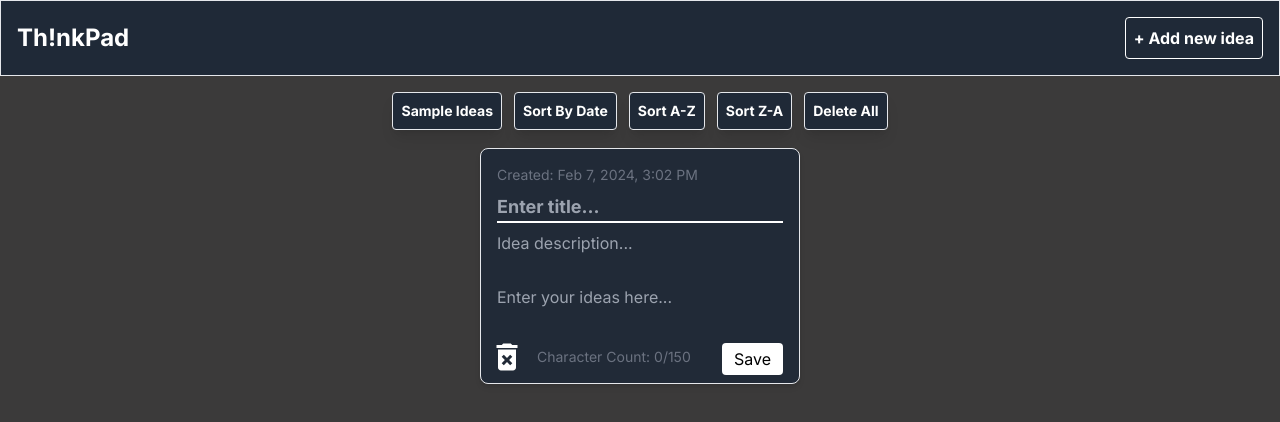
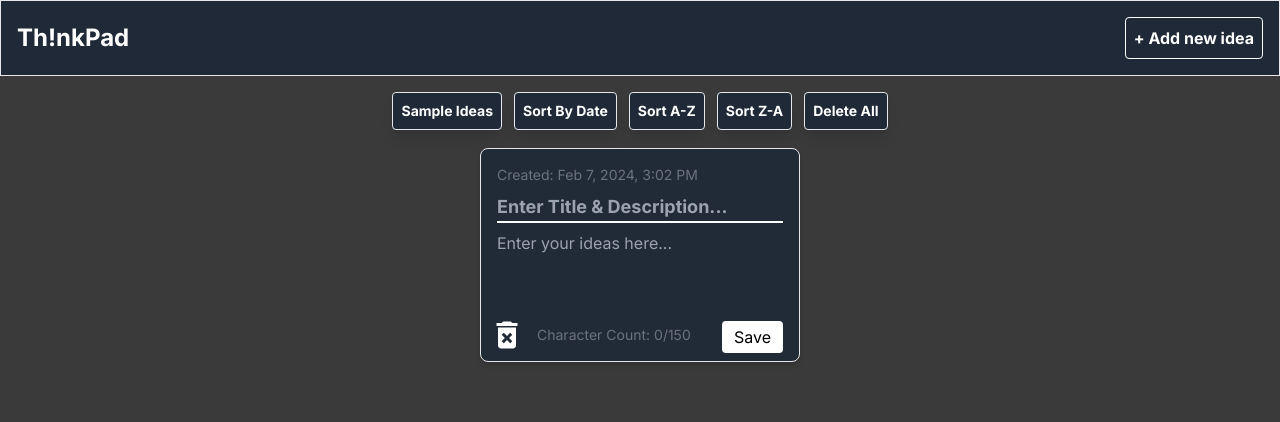
Before and after one commit to mutaremalcolm/technical-take-home_assesment, a Next.js app: page / in a window 1280 px wide. Both pictures are taken after a click on the button "+ Add new idea". Shown: the top 422 px of the page. Built offline with nearby package versions, Linux system fonts and the light colour scheme.

Commit message:
succesfully fixed time created bug

```diff
--- a/app/page.tsx
+++ b/app/page.tsx
@@ -16,12 +16,16 @@ export default function Home() {
   useEffect(() => {
     const savedIdeas = localStorage.getItem('ideas');
     if (savedIdeas) {
-      setIdeas(JSON.parse(savedIdeas))
-    }else {
+      setIdeas(JSON.parse(savedIdeas).map((idea: Idea) => ({
+        ...idea,
+        createdTime: new Date(idea.createdTime),
+        updatedTime: new Date(idea.updatedTime),
+      })));
+    } else {
       setIdeas([]);
       localStorage.setItem('ideas', JSON.stringify([]));
     }
-  }, [])
+  }, []);
 
   useEffect(() => {
     if (ideas.length > 0) {
--- a/components/IdeaCard.tsx
+++ b/components/IdeaCard.tsx
@@ -143,17 +143,17 @@ const IdeaCard: React.FC<IdeaCardProps> = ({ idea, onDelete, onSave }) => {
           {...register('title')}
           type="text"
           className="bg-transparent font-bold text-lg mb-2 focus:outline-none focus:shadow-outline border-b-2 border-white w-full"
-          placeholder="Enter title..."
+          placeholder="Enter Title & Description..."
           autoFocus
         />
         {errors.title &&<span className="text-red-500">{errors.title.message}</span>}
 
-        <textarea
+        {/* <textarea
           {...register('description')}
           className="bg-transparent resize-none focus:outline-none focus:shadow-outline w-full"
           placeholder="Idea description..."
         />
-        {errors.description && <span className="text-red-500">{errors.description.message}</span>}
+        {errors.description && <span className="text-red-500">{errors.description.message}</span>} */}
 
         <textarea
           {...register('content')}
@@ -168,7 +168,7 @@ const IdeaCard: React.FC<IdeaCardProps> = ({ idea, onDelete, onSave }) => {
         />
         {errors.content && <span className="text-red-500">{errors.content.message}</span>}
 
-        <p className="bg-transparent text-gray-500 text-sm ml-10 mt-2">
+        <p className="bg-transparent text-gray-500 text-sm ml-10 mt-10">
             Character Count: {charCount}/150
           </p>
         </div>
```
